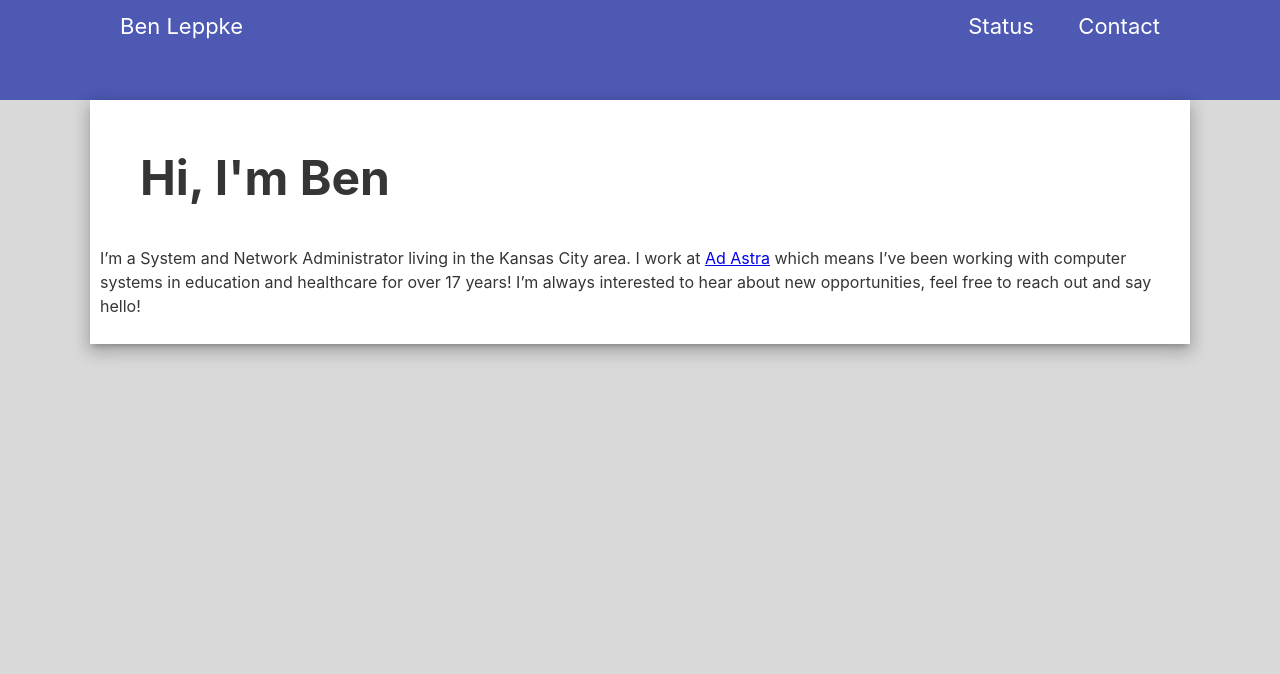
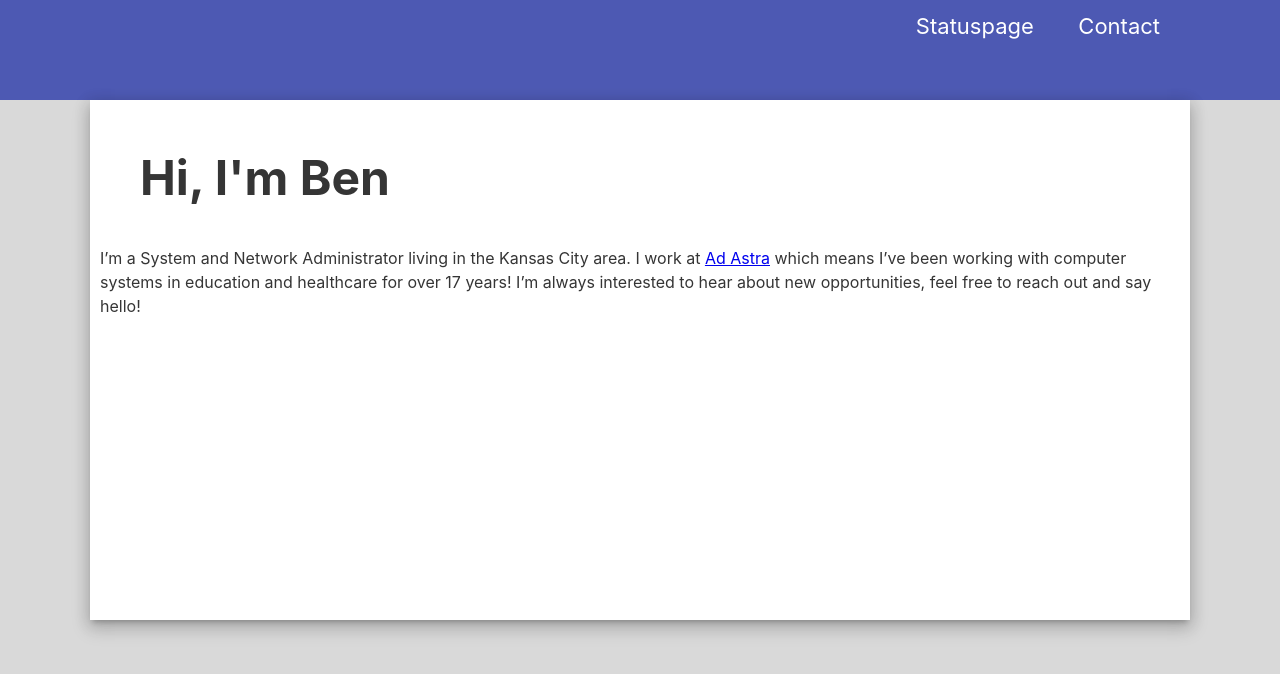
Before and after one commit to benleppke/benleppke.github.io, a Jekyll site: the page built from index.md, in a window 1280 px wide. Shown: the top 674 px of the page. Built offline with Jekyll 4.4.1, drawn with Linux system fonts in a browser that asks for light colours.

Commit message:
Navbar updates

```diff
--- a/_includes/head.html
+++ b/_includes/head.html
@@ -3,11 +3,8 @@
 <title>{{ page.title }}</title>
 <div id="header">
     <div class="nav">
-        <div class = "nav-left">
-            <a href="https://benleppke.com">{{ site.title }}</a>
-        </div>
         <div class="nav-right">
-            <a href="https://status.benleppke.com">Status</a>
+            <a href="https://status.benleppke.com">Statuspage</a>
             <a href="https://status.benleppke.com">Contact</a>
         </div>
     </div>
--- a/assets/css/main.css
+++ b/assets/css/main.css
@@ -59,6 +59,7 @@ body {
 
 .wrapper {
     background: white;
+    min-height: 500px;
     max-width: 1080px;
     padding: 10px;
     margin: auto;
@@ -68,5 +69,7 @@ body {
 
 .profile {
     float: left;
+    max-width: 35%;
     padding: 20px;
+    border-radius: 50%;
 }
```
Also changed, not shown: assets/img/ben.png.
